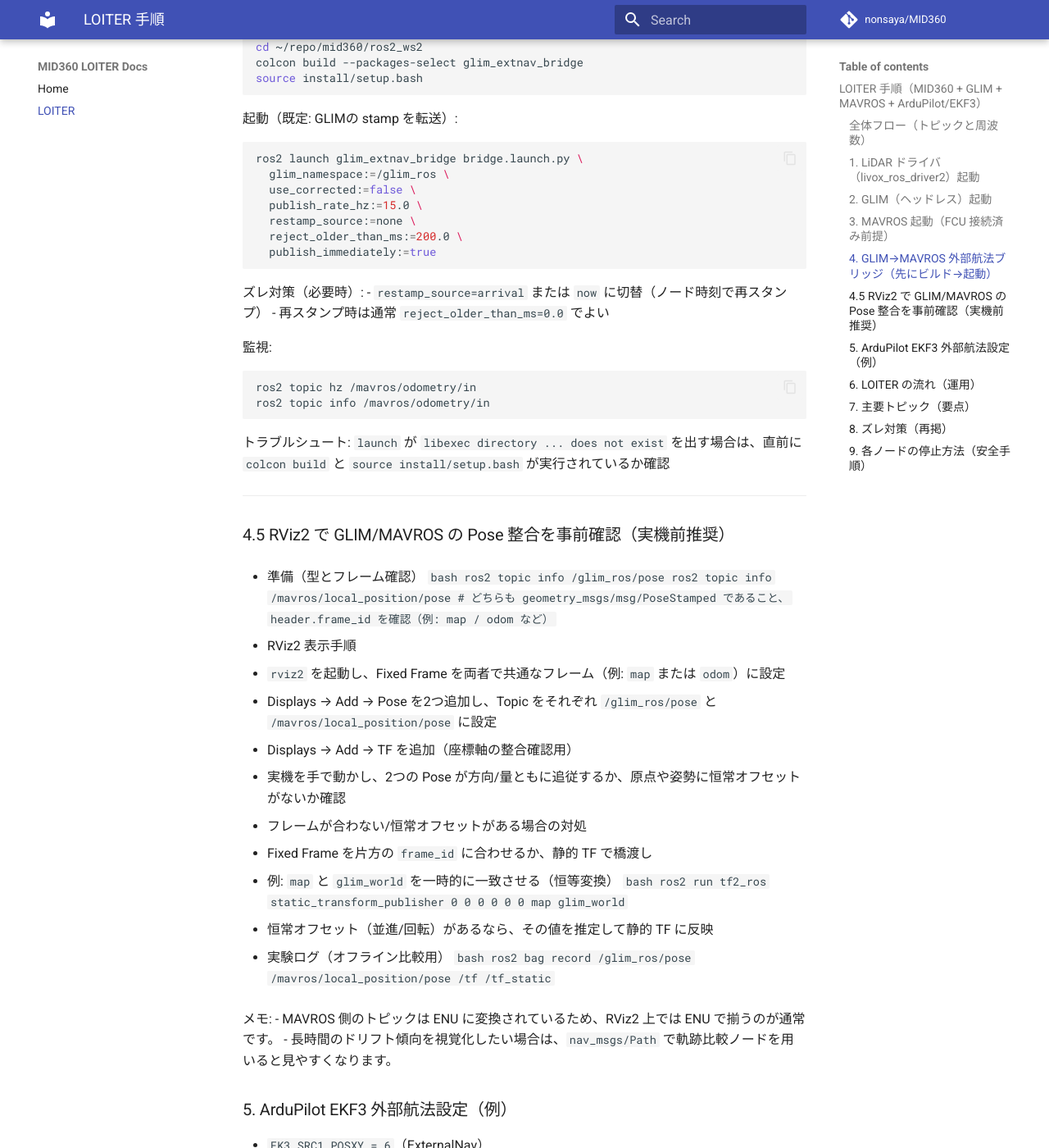
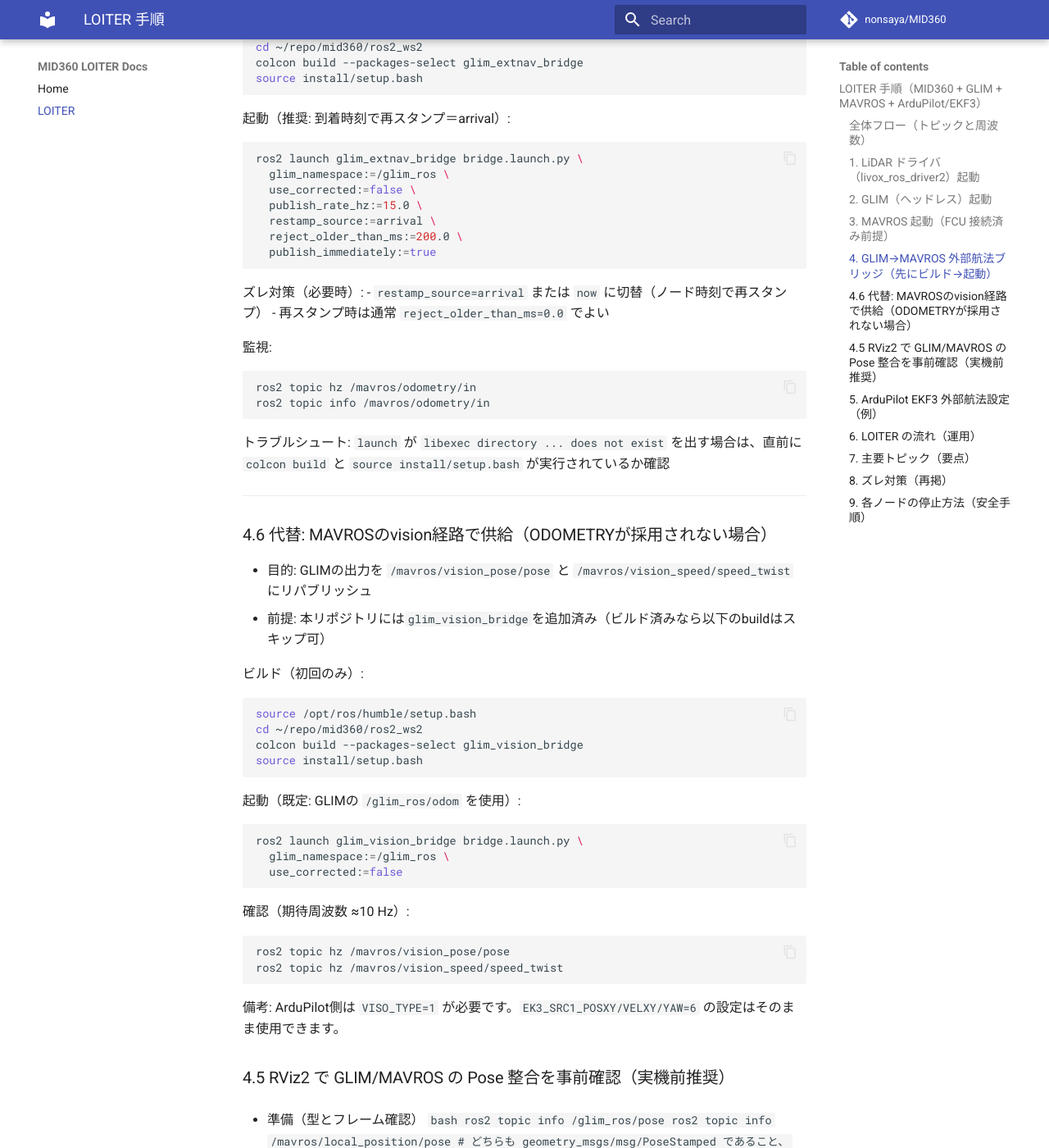
Before and after one commit to nonsaya/MID360, an MkDocs documentation site: the page built from docs/LOITER.md, in a window 1280 px wide and 1400 px high, scrolled down 2368 px. Shown: the whole window at 82% size. Built offline with MkDocs 1.6.1 and Material for MkDocs 9.7.7, drawn with Linux system fonts in a browser that asks for light colours; comment, search, counter and statistics services are not loaded.

Commit message:
docs: finalize RViz2 results; recommend restamp=arrival; add vision bridge flow (built already)

````diff
--- a/LOITER.md
+++ b/LOITER.md
@@ -112,13 +112,13 @@ colcon build --packages-select glim_extnav_bridge
 source install/setup.bash
 ```
 
-起動（既定: GLIMの stamp を転送）:
+起動（推奨: 到着時刻で再スタンプ＝arrival）:
 ```bash
 ros2 launch glim_extnav_bridge bridge.launch.py \
   glim_namespace:=/glim_ros \
   use_corrected:=false \
   publish_rate_hz:=15.0 \
-  restamp_source:=none \
+  restamp_source:=arrival \
   reject_older_than_ms:=200.0 \
   publish_immediately:=true
 ```
@@ -136,6 +136,34 @@ ros2 topic info /mavros/odometry/in
 トラブルシュート: `launch` が `libexec directory ... does not exist` を出す場合は、直前に `colcon build` と `source install/setup.bash` が実行されているか確認
 
 ---
+
+### 4.6 代替: MAVROSのvision経路で供給（ODOMETRYが採用されない場合）
+
+- 目的: GLIMの出力を `/mavros/vision_pose/pose` と `/mavros/vision_speed/speed_twist` にリパブリッシュ
+- 前提: 本リポジトリには`glim_vision_bridge`を追加済み（ビルド済みなら以下のbuildはスキップ可）
+
+ビルド（初回のみ）:
+```bash
+source /opt/ros/humble/setup.bash
+cd ~/repo/mid360/ros2_ws2
+colcon build --packages-select glim_vision_bridge
+source install/setup.bash
+```
+
+起動（既定: GLIMの `/glim_ros/odom` を使用）:
+```bash
+ros2 launch glim_vision_bridge bridge.launch.py \
+  glim_namespace:=/glim_ros \
+  use_corrected:=false
+```
+
+確認（期待周波数 ≈10 Hz）:
+```bash
+ros2 topic hz /mavros/vision_pose/pose
+ros2 topic hz /mavros/vision_speed/speed_twist
+```
+
+備考: ArduPilot側は `VISO_TYPE=1` が必要です。`EK3_SRC1_POSXY/VELXY/YAW=6` の設定はそのまま使用できます。
 
 ### 4.5 RViz2 で GLIM/MAVROS の Pose 整合を事前確認（実機前推奨）
 
````
